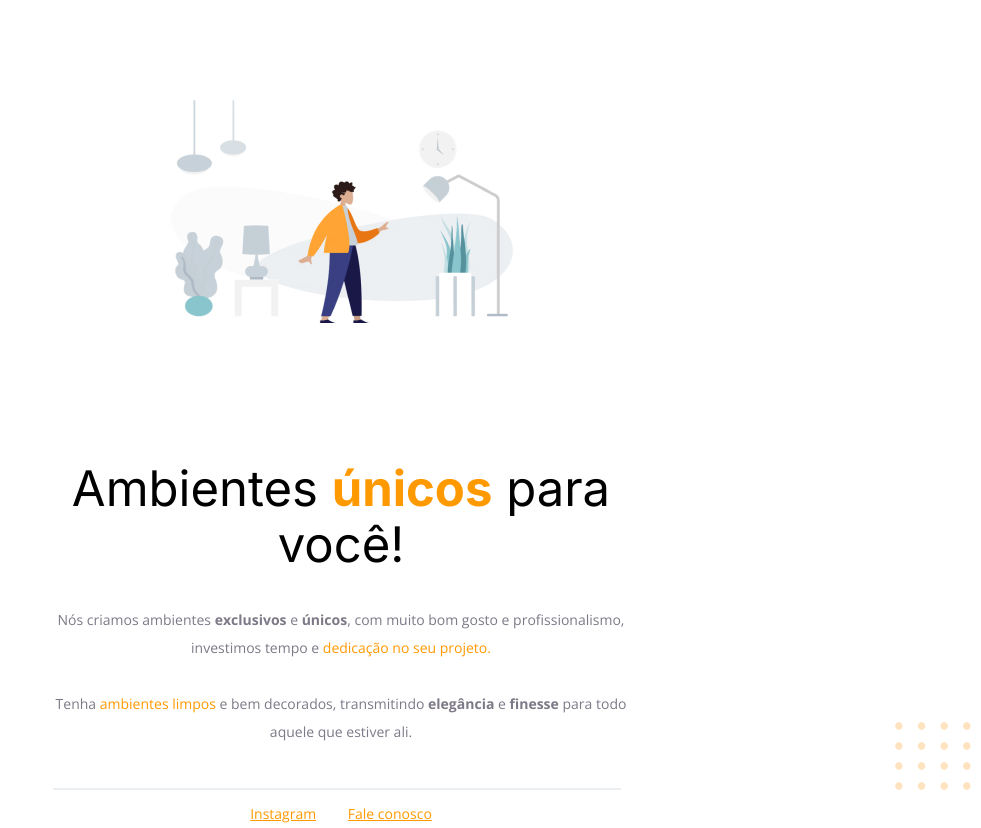
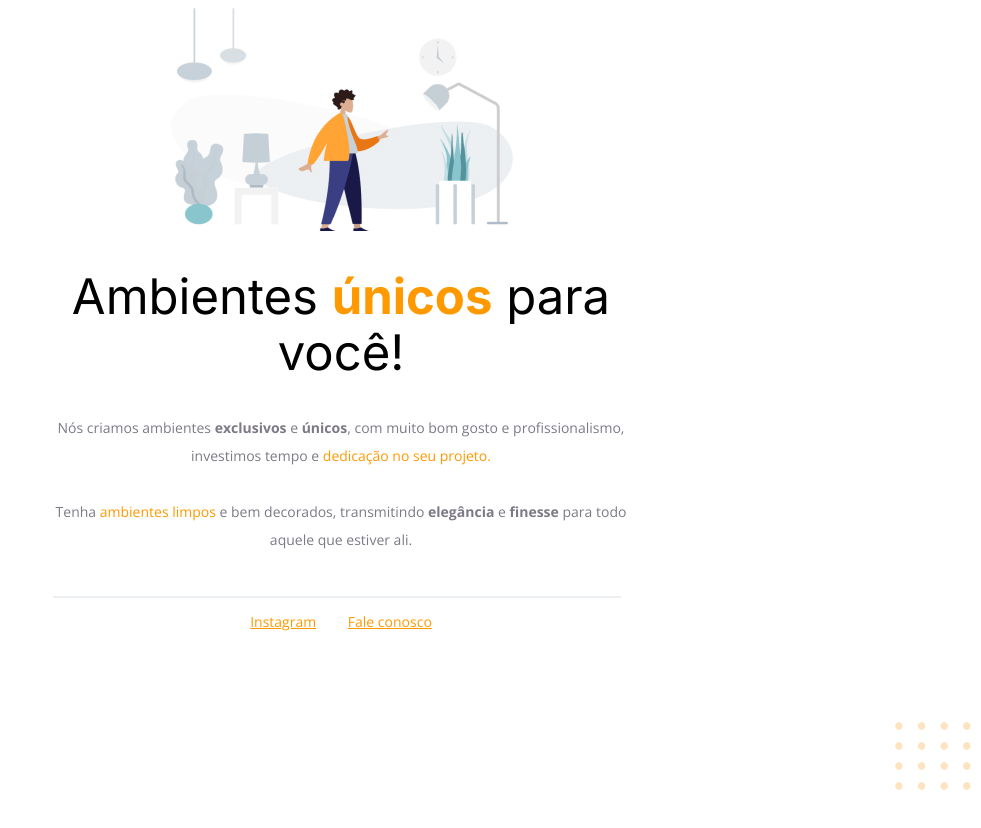
Before and after one commit to GlaucioS/rocketseat-explore-projeto01, a plain HTML site: page index.html in a window 1280 px wide. Shown: the whole page, without its empty margins (299-1280 px from the left). After the commit the page ends 800 px from the top, so only its background shows below. Drawn offline with nearby package versions, Linux system fonts and the light colour scheme.

Commit message:
General adjustments

```diff
--- a/style.css
+++ b/style.css
@@ -1,7 +1,6 @@
 body {
   font-family: "Open Sans", sans-serif;
   text-align: center;
-  margin: 0;
 }
 
 #hero {
@@ -10,7 +9,7 @@ body {
 }
 
 img {
-    margin: 100px;
+    margin: 0px;
 }
 
 h1 {
```
